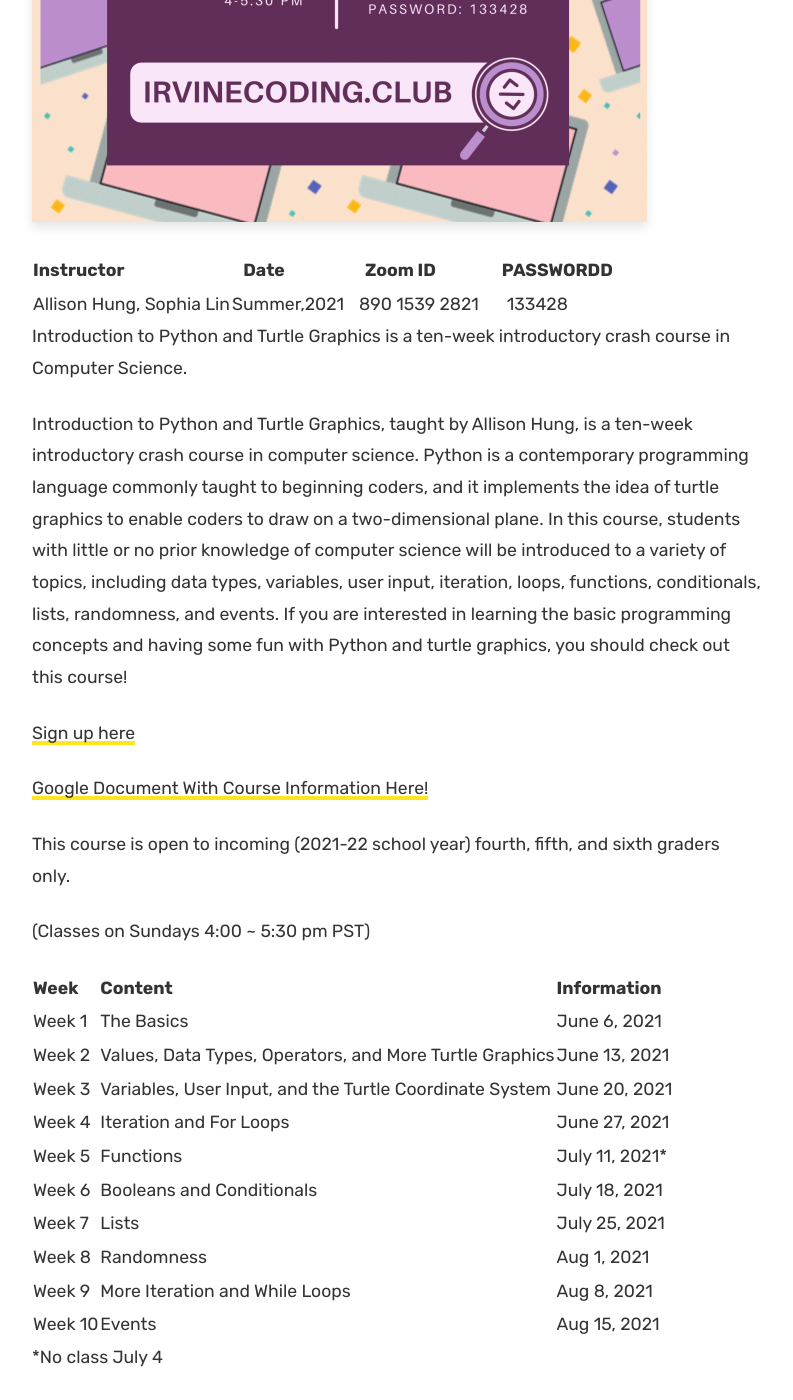
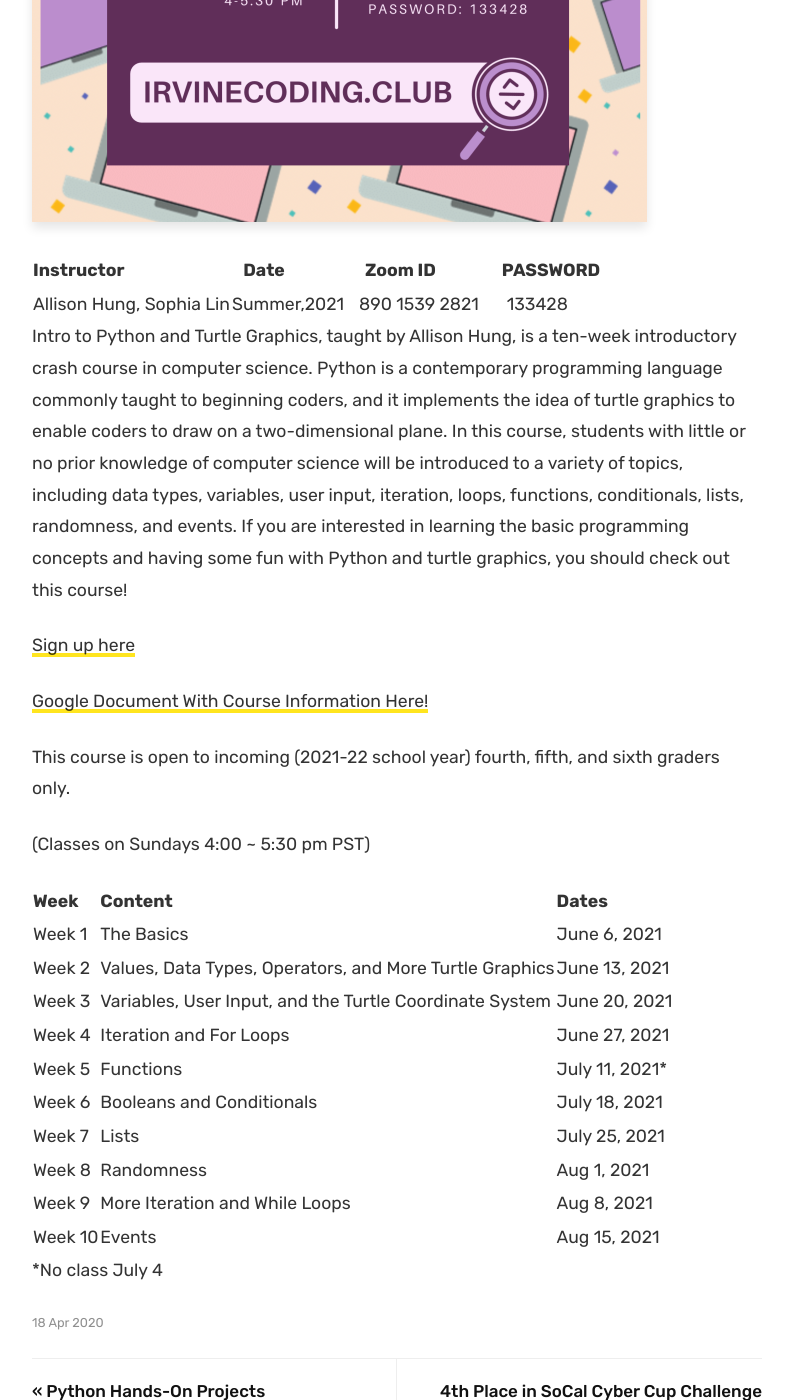
Before and after one commit to irvinecodingclub/irvinecodingclub.github.io, a Jekyll site: the page built from _posts/2020-04-18-python-turtle-graphics.md, in a window 1280 px wide and 1400 px high, scrolled down 785 px. Shown: the whole window, without its empty margins (53-846 px from the left). Built offline with Jekyll 4.4.1, drawn with Linux system fonts in a browser that asks for light colours; comment, search, counter and statistics services are not loaded.

Commit message:
nitpicks

```diff
--- a/_posts/2020-04-18-python-turtle-graphics.md
+++ b/_posts/2020-04-18-python-turtle-graphics.md
@@ -10,14 +10,12 @@
 ---
 
 
-| Instructor  | &nbsp;&nbsp;&nbsp;Date&nbsp; | &nbsp;&nbsp; &nbsp;&nbsp;Zoom ID &nbsp; | &nbsp;PASSWORDD  |
+| Instructor  | &nbsp;&nbsp;&nbsp;Date&nbsp; | &nbsp;&nbsp; &nbsp;&nbsp;Zoom ID &nbsp; | &nbsp;PASSWORD  |
 | :---        |    :----   |          :--- |  :--- |
 | Allison Hung, Sophia Lin | Summer,2021   |&nbsp;&nbsp; 890 1539 2821 &nbsp; &nbsp; |&nbsp; 133428|
 
 
-Introduction to Python and Turtle Graphics is a ten-week introductory crash course in Computer Science.
-
-Introduction to Python and Turtle Graphics, taught by Allison Hung, is a ten-week introductory crash course in computer science. Python is a contemporary programming language commonly taught to beginning coders, and it implements the idea of turtle graphics to enable coders to draw on a two-dimensional plane. In this course, students with little or no prior knowledge of computer science will be introduced to a variety of topics, including data types, variables, user input, iteration, loops, functions, conditionals, lists, randomness, and events. If you are interested in learning the basic programming concepts and having some fun with Python and turtle graphics, you should check out this course!
+Intro to Python and Turtle Graphics, taught by Allison Hung, is a ten-week introductory crash course in computer science. Python is a contemporary programming language commonly taught to beginning coders, and it implements the idea of turtle graphics to enable coders to draw on a two-dimensional plane. In this course, students with little or no prior knowledge of computer science will be introduced to a variety of topics, including data types, variables, user input, iteration, loops, functions, conditionals, lists, randomness, and events. If you are interested in learning the basic programming concepts and having some fun with Python and turtle graphics, you should check out this course!
 
 [Sign up here](https://forms.gle/TFf5QeuQ4BTZiRGi7)
 
@@ -29,7 +27,7 @@
 
 (Classes on Sundays 4:00 ~ 5:30 pm PST)
 
-| Week    |  Content    | Information   |
+| Week    |  Content    | Dates   |
 | :---        |    :----   |     :--- |
 | Week 1 | The Basics				|		   June 6, 2021 |
 | Week 2 | Values, Data Types, Operators, and More Turtle Graphics	 |  June 13, 2021 |
```
